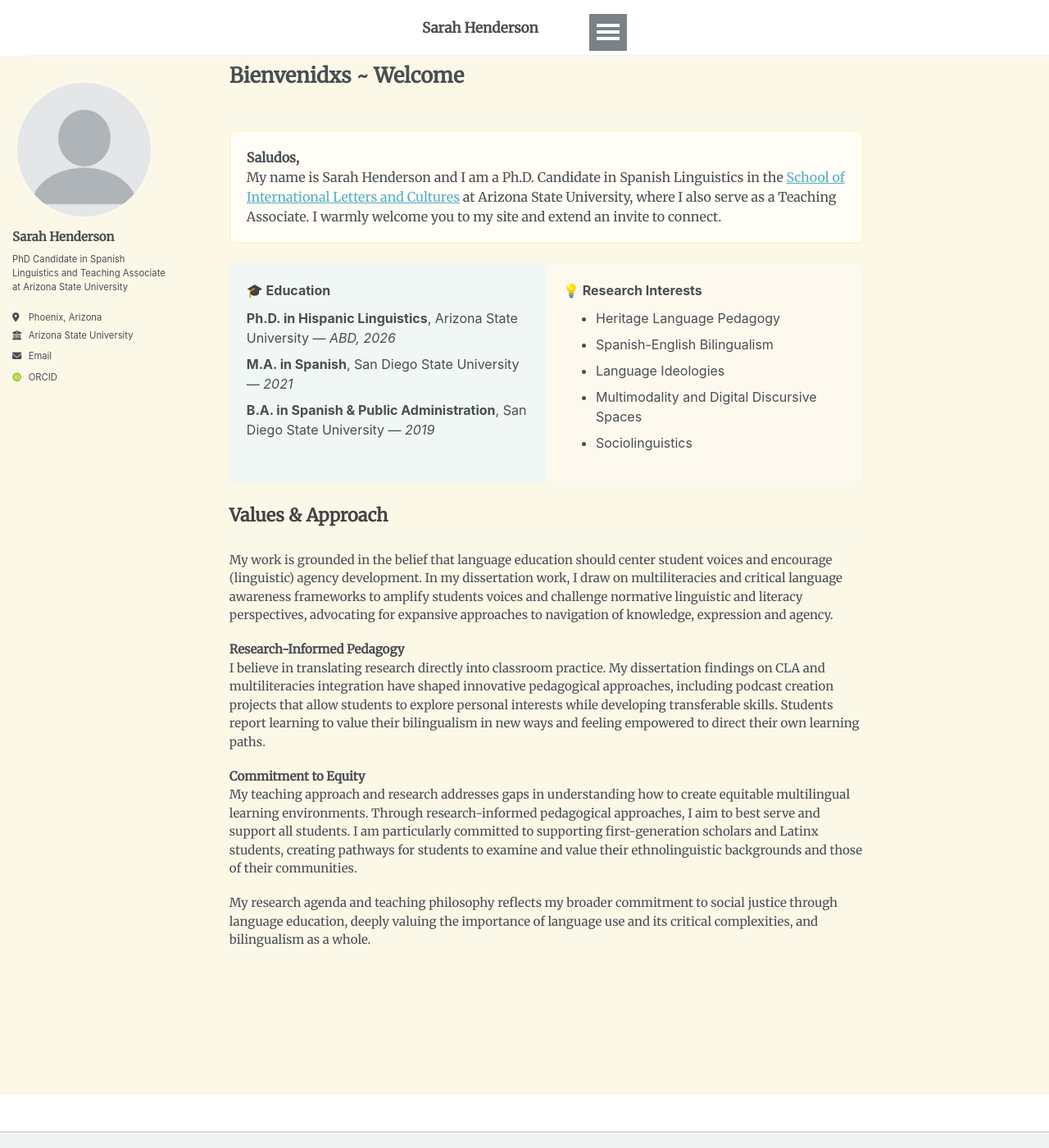
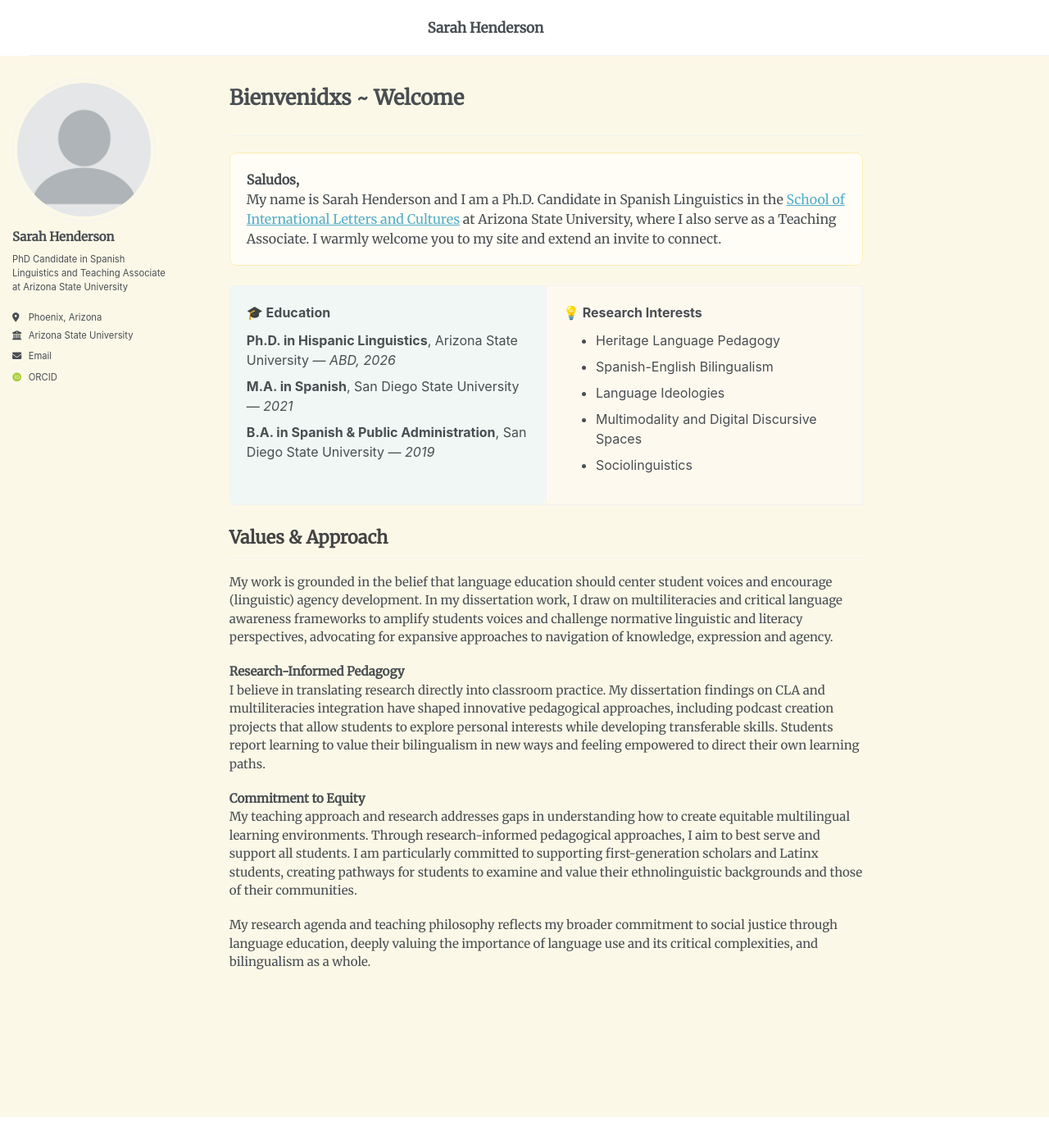
Before and after one commit to sarah-e-henderson/sarah-e-henderson.github.io, a Jekyll site: the page built from _pages/about.md, in a window 1280 px wide and 1400 px high. Shown: the whole window at 82% size. Built offline with Jekyll 4.4.1, drawn with Linux system fonts in a browser that asks for light colours; some web fonts are replaced; a script that is not in the unit is left out.

Commit message:
Update main.scss

```diff
--- a/assets/css/main.scss
+++ b/assets/css/main.scss
@@ -56,6 +56,14 @@ body {
   justify-content: space-between;
   align-items: center;
   padding: 1rem 2rem;
+}
+
+.masthead {
+  margin-bottom: 1.5rem; /* or increase as you like */
+}
+
+.page__title {
+  margin-top: 1.5rem; /* adds space above title */
 }
 
 /* Style the site title (your name) */
@@ -143,3 +151,15 @@ body {
 .masthead__menu-item:hover {
   text-decoration: underline;
 }
+
+@media (min-width: 768px) {
+  .hidden-links {
+    display: block !important;
+  }
+  .visible-links {
+    display: flex !important;
+  }
+  nav button {
+    display: none !important; /* hides hamburger button */
+  }
+}
```
